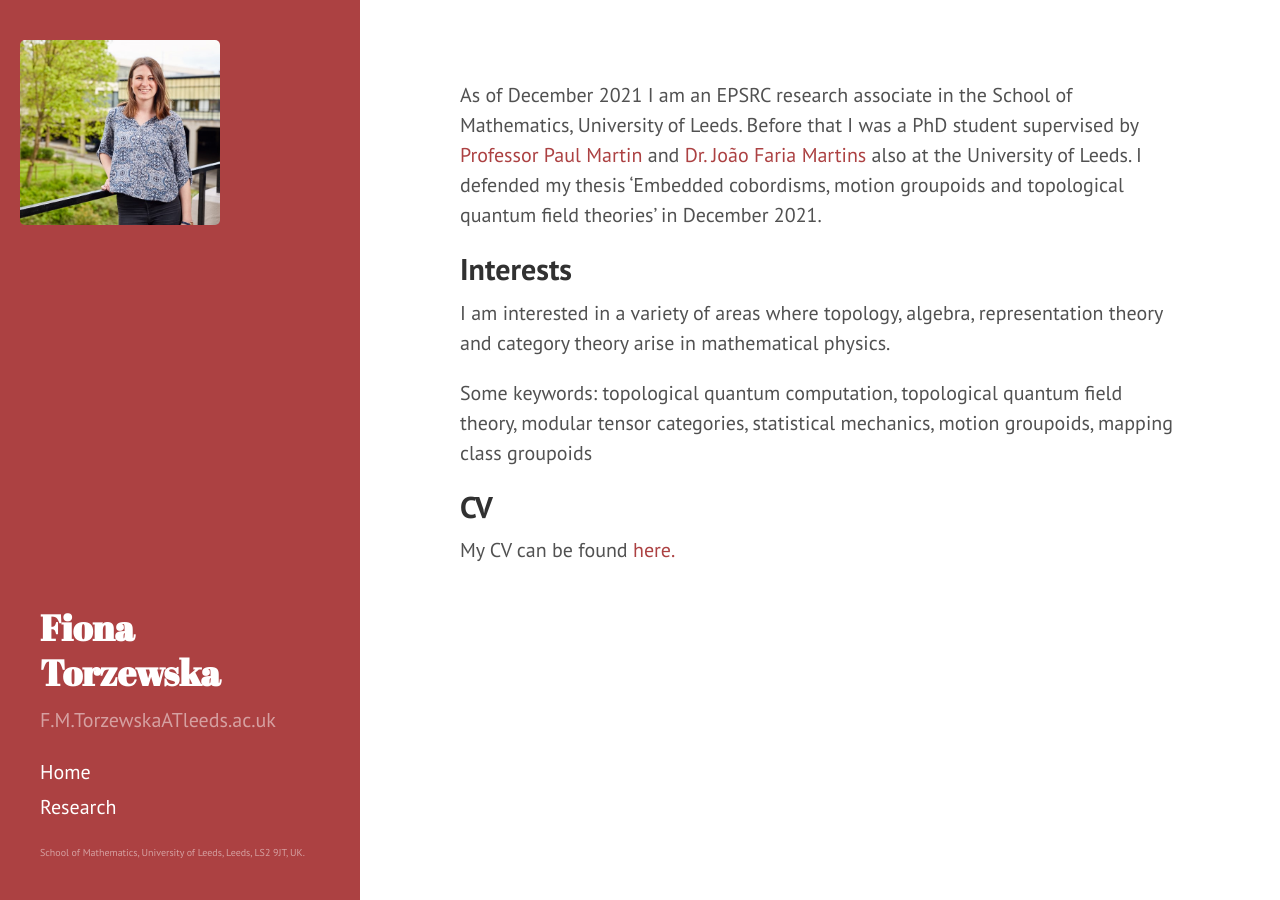
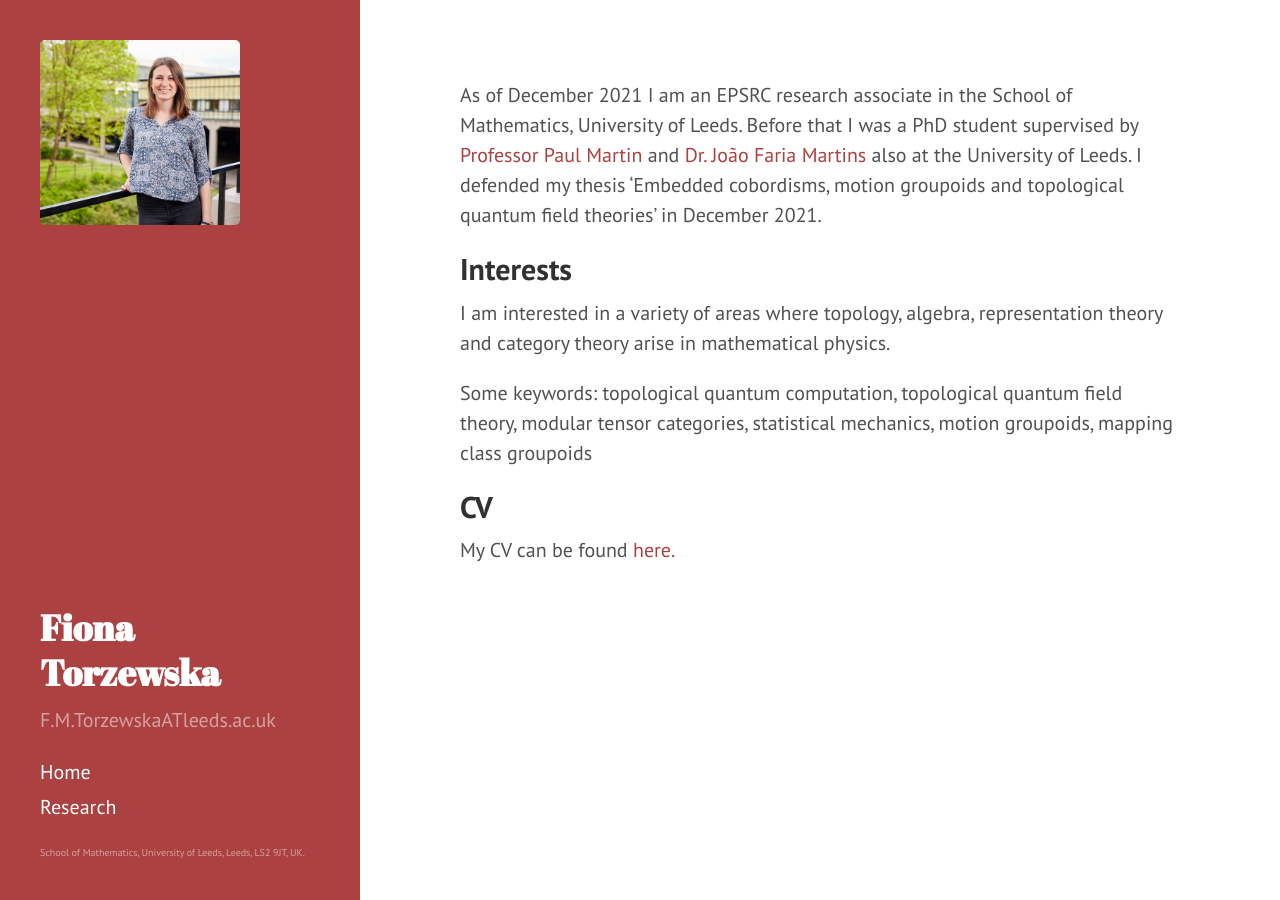
Before and after one commit to fionatorzewska/fionatorzewska.github.io, a Jekyll site: the page built from index.md, in a window 1280 px wide. Built offline with Jekyll 4.4.1, drawn with Linux system fonts in a browser that asks for light colours; Markdown is read by kramdown in place of the engine named in the settings; the list of posts is cut into pages by our own code.

Commit message:
Update sidebar.html

```diff
--- a/_includes/sidebar.html
+++ b/_includes/sidebar.html
@@ -1,5 +1,5 @@
 <div class="sidebar">
-  <div class="sidebar-about">
+  <div class="container">
   <p > <img src="Images/Me.jpg" width="200" align="middle"> </p>
   </div>
   <div class="container sidebar-sticky">
```
